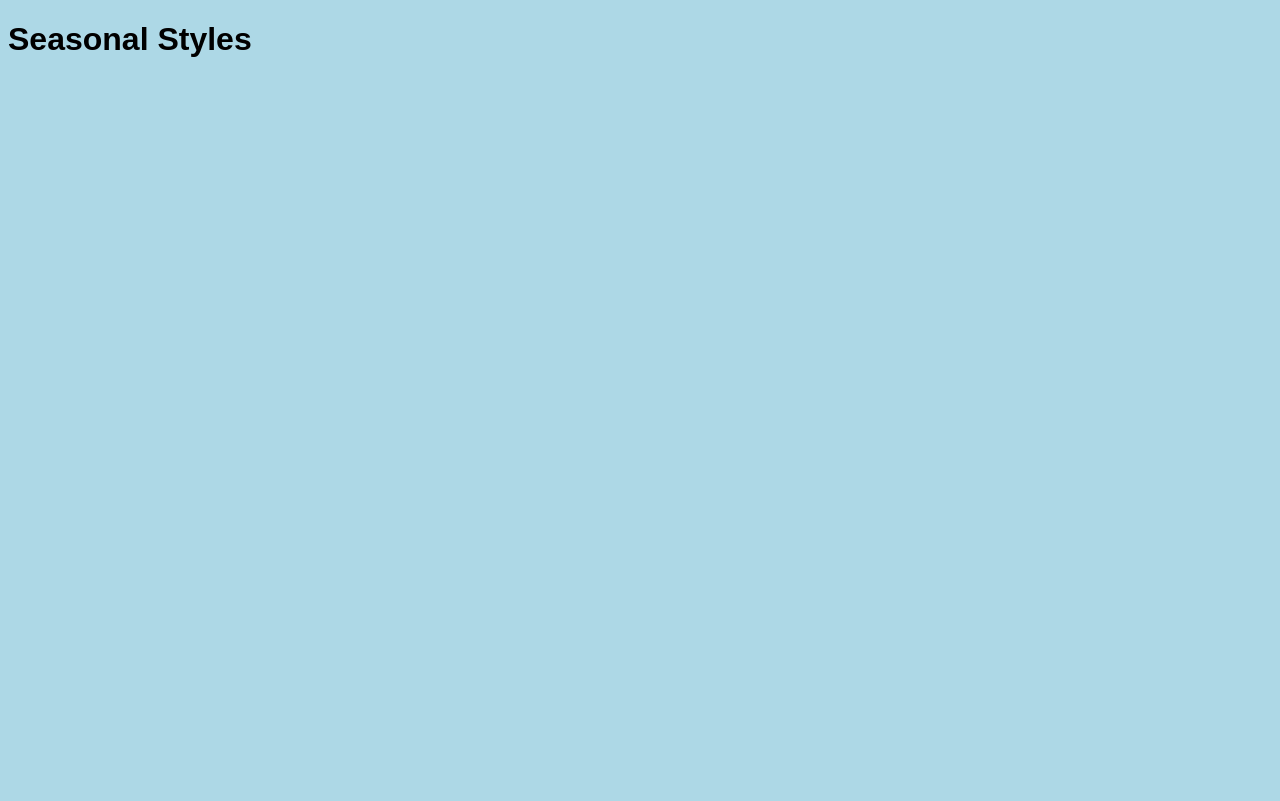
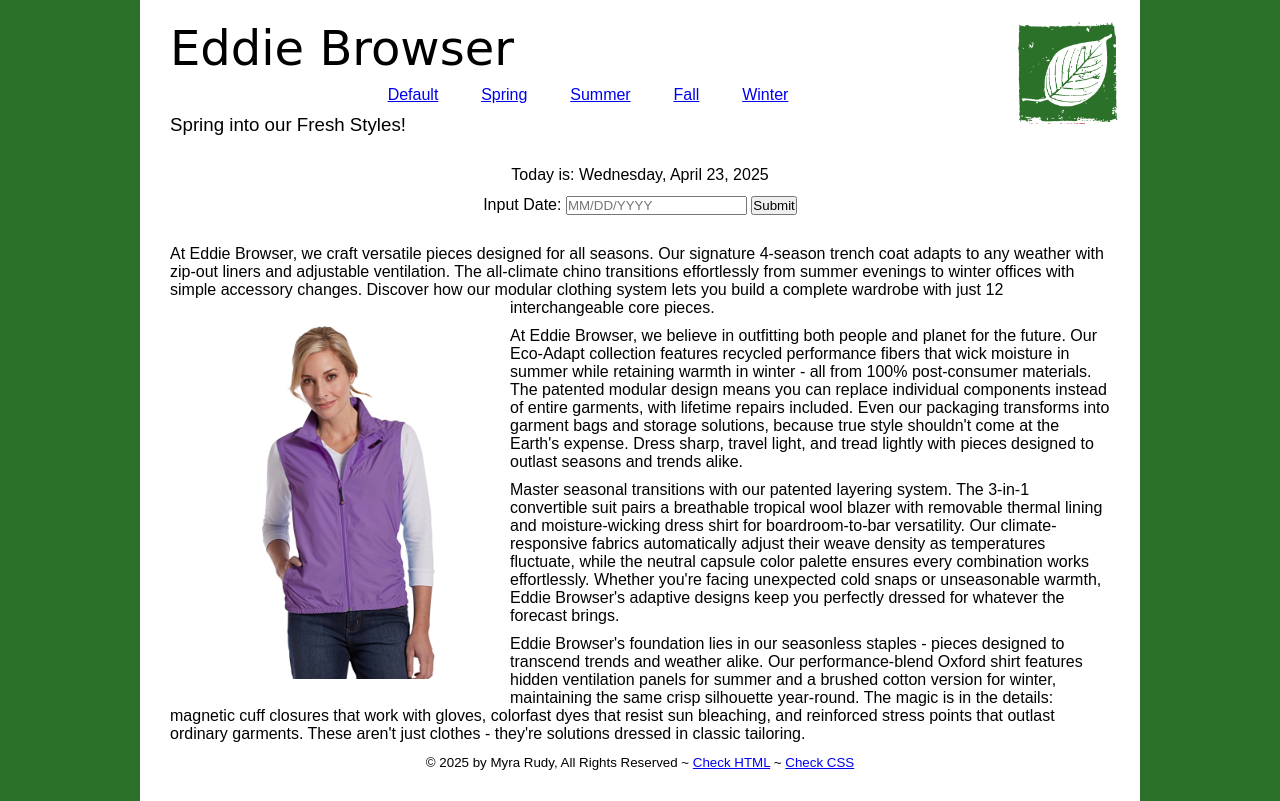
Before and after one commit to n1ji/it122-seasonal-styles, a plain HTML site: page index.html in a window 1280 px wide. Drawn offline with nearby package versions, Linux system fonts and the light colour scheme; a web font is replaced by a local one.

Commit message:
Add seasonal styling and date display functionality
- Implemented a function to display the current date in a formatted manner.
- Added seasonal styling based on the current date or user selection.
- Created a manual season selection feature with clickable links.
- Included a date form submission to determine the season based on user input.
- Updated the page's background color, logo, and header text according to the selected season.

```diff
--- /dev/null
+++ b/css/default.css
@@ -0,0 +1,98 @@
+.masthead {
+  font-family: "Damion", cursive; /* required for google font */
+  font-size: 3em;
+}
+
+#logo {
+  float: right;
+  padding: 2px;
+  max-width: 100px; /* actual size of image */
+  width: 20%; /* approximate size taken on screen in maximum view */
+}
+
+#wear {
+  float: left;
+  padding: 20px;
+  max-width: 300px; /* actual size of image */
+  width: 33%; /* approximate size taken on screen in maximum view */
+}
+
+.formSection {
+  padding: 20px;
+  display: flex;
+  flex-direction: column;
+  align-items: center;
+  justify-content: center;
+  gap: 12px;
+}
+
+ul.colors {
+  display: inline-block;
+  margin-left: 5%;
+}
+
+* {
+  padding: 0;
+  margin: 0;
+}
+html {
+  background-color: #ccc;
+}
+
+body {
+  font-family: Arial, Helvetica, sans-serif;
+  max-width: 960px; /* keeps from getting too large on wide screen */
+  width: 90%; /* shrink to fit screen */
+  margin: auto; /* center in html element */
+  background-color: #fff;
+  padding: 20px;
+  min-height: 100%; /* keeps from getting too large on wide screen */
+  color: black;
+}
+
+img.flexible {
+  float: right;
+  padding: 20px;
+  max-width: 300px; /* actual size of image */
+  width: 33%; /* approximate size taken on screen in maximum view */
+}
+
+p {
+  margin: 10px;
+}
+
+h1,
+h2,
+h3,
+h4,
+h5,
+h6 {
+  font-weight: normal;
+  margin: 10px;
+}
+
+h1.masthead {
+  margin-top: 0;
+}
+
+footer {
+  text-align: center;
+  clear: both; /* ride below all items */
+}
+
+nav {
+  text-align: center; /* centers the nav */
+}
+
+nav ul {
+  list-style: none; /* removes the bullets */
+}
+
+nav ul li {
+  display: inline-block; /* makes horizontal, but able to declare margins */
+  margin: 0 2%; /* margin left-right, gets smaller as necessary */
+}
+
+nav a:hover {
+  text-decoration: none;
+}
--- a/index.html
+++ b/index.html
@@ -1,31 +1,65 @@
 <!DOCTYPE html>
 <html lang="en">
-<head>
-    <meta charset="UTF-8">
-    <meta name="viewport" content="width=device-width, initial-scale=1.0">
-    <title>Seasonal Styles</title>
-    <link rel="stylesheet" href="styles.css">
-    <script src="https://code.jquery.com/jquery-latest.js"></script>
-</head>
+ <head>
+     <title>Seasonal Styles</title>
+  <meta charset="utf-8" />
+  <meta name="robots" content="noindex,nofollow" />
+  <meta name="viewport" content="width=device-width" />
+  <link rel="stylesheet" href="css/default.css" />
+  <link href='https://fonts.googleapis.com/css?family=Damion' rel='stylesheet' type='text/css'>
+  <script src="https://code.jquery.com/jquery-latest.js"></script>
+  <style type="text/css">
 
-<body>
-    <h1>Seasonal Styles</h1>
-    <div id="myDiv">
-        <p>I'm inside the div</p>
-        <p>I'm inside the div</p>
-        <p>I'm inside the div</p>
+
+  </style>
+ </head>
+ <body>
+	<header role="banner">
+	    <img src="images/four-seasons.gif" alt="Seasonal Logo Goes Here" class="flexible" id="logo" />
+		<h1 class="masthead">Eddie Browser</h1>
+		<nav>
+			<ul>
+				<li class="seasons"><a href="Default">Default</a></li>
+				<li class="seasons"><a href="Spring">Spring</a></li>
+				<li class="seasons"><a href="Summer">Summer</a></li>
+				<li class="seasons"><a href="Fall">Fall</a></li>
+				<li class="seasons"><a href="Winter">Winter</a></li>
+			</ul>
+		</nav>
+	</header>
+
+   <main class="wrapper">
+    <header><h3>Outfitter for All Seasons!</h3></header>
+    <div class="formSection">
+        <div id="currentDate"></div>
+        <form id="dateForm">
+            <label for="dateField">
+                Input Date: <input type="text" name="dateField" id="dateField" placeholder="MM/DD/YYYY" />
+            </label>
+            <input type="submit" value="Submit" />
+        </form>
     </div>
-</body>
-<script>
-    $("document").ready(function() {
-        $theDiv = $("div#myDiv")
-
-        $theDiv
-        .css("background-color", "blue")
-        .css("border", "2px solid black")
-        .html("<h1>Seasonal Styles</h1>")
-        .append("<p>Welcome to the Seasonal Styles page!</p>")
-        .fadeOut(3000);
-    });
-</script>
+    <p>
+        At Eddie Browser, we craft versatile pieces designed for all seasons. Our signature 4-season trench coat adapts to any weather with zip-out liners and adjustable ventilation. The all-climate chino transitions effortlessly from summer evenings to winter offices with simple accessory changes. Discover how our modular clothing system lets you build a complete wardrobe with just 12 interchangeable core pieces.
+    <img src="images/300x400.png" alt="Season Wear Goes Here" id="wear" />
+    </p>
+    <p>
+        At Eddie Browser, we believe in outfitting both people and planet for the future. Our Eco-Adapt collection features recycled performance fibers that wick moisture in summer while retaining warmth in winter - all from 100% post-consumer materials. The patented modular design means you can replace individual components instead of entire garments, with lifetime repairs included. Even our packaging transforms into garment bags and storage solutions, because true style shouldn't come at the Earth's expense. Dress sharp, travel light, and tread lightly with pieces designed to outlast seasons and trends alike.
+    </p>
+    <p>
+        Master seasonal transitions with our patented layering system. The 3-in-1 convertible suit pairs a breathable tropical wool blazer with removable thermal lining and moisture-wicking dress shirt for boardroom-to-bar versatility. Our climate-responsive fabrics automatically adjust their weave density as temperatures fluctuate, while the neutral capsule color palette ensures every combination works effortlessly. Whether you're facing unexpected cold snaps or unseasonable warmth, Eddie Browser's adaptive designs keep you perfectly dressed for whatever the forecast brings.
+    </p>
+    <p>
+        Eddie Browser's foundation lies in our seasonless staples - pieces designed to transcend trends and weather alike. Our performance-blend Oxford shirt features hidden ventilation panels for summer and a brushed cotton version for winter, maintaining the same crisp silhouette year-round. The magic is in the details: magnetic cuff closures that work with gloves, colorfast dyes that resist sun bleaching, and reinforced stress points that outlast ordinary garments. These aren't just clothes - they're solutions dressed in classic tailoring.
+    </p>
+    <footer>
+    <p><small>&copy; 2025 by
+        Myra Rudy, All Rights Reserved ~
+        <a id="html-checker" href="#">Check HTML</a> ~
+        <a id="css-checker" href="#">Check CSS</a></small>
+    </p>
+    </footer>
+  </main>
+  <script src="js/main.js"></script>
+  </body>
 </html>
--- /dev/null
+++ b/js/main.js
@@ -0,0 +1,97 @@
+function displayCurrentDate() {
+    const now = new Date();
+    const options = {
+        weekday: 'long',
+        year: 'numeric',
+        month: 'long',
+        day: 'numeric'
+    };
+    const formattedDate = now.toLocaleDateString('en-US', options);
+    $('#currentDate').text(`Today is: ${formattedDate}`);
+}
+
+$(document).ready(function() {
+    displayCurrentDate();
+    $("#html-checker").attr("href", "https://validator.w3.org/nu/?doc=" + location.href);
+    $("#css-checker").attr("href", "https://jigsaw.w3.org/css-validator/validator?uri=" + location.href);
+
+    function applySeason(season) {
+        $('.seasons').removeClass('active');
+
+        $(`.seasons a:contains("${season}")`).parent().addClass('active');
+
+        switch(season) {
+            case 'Spring':
+                $('html').css('background-color', '#2B7129');
+                $('#logo').attr('src', 'images/spring.gif');
+                $('#wear').attr('src', 'images/spring-wear.jpg');
+                $('main.wrapper header h3').text('Spring into our Fresh Styles!');
+                break;
+
+            case 'Summer':
+                $('html').css('background-color', '#EBA52B');
+                $('#logo').attr('src', 'images/summer.gif');
+                $('#wear').attr('src', 'images/summer-wear.jpg');
+                $('main.wrapper header h3').text('Soak up our Summer Deals!');
+                break;
+
+            case 'Fall':
+                $('html').css('background-color', '#A81124');
+                $('#logo').attr('src', 'images/fall.gif');
+                $('#wear').attr('src', 'images/fall-wear.jpg');
+                $('main.wrapper header h3').text('Fall in Love with our Autumn Collection!');
+                break;
+
+            case 'Winter':
+                $('html').css('background-color', '#005393');
+                $('#logo').attr('src', 'images/winter.gif');
+                $('#wear').attr('src', 'images/winter-wear.jpg');
+                $('main.wrapper header h3').text('Warm up with our Winter Specials!');
+                break;
+
+            default:
+                $('html').css('background-color', '#ccc');
+                $('#logo').attr('src', 'images/four-seasons.gif');
+                $('#wear').attr('src', 'images/300x400.png');
+                $('main.wrapper header h3').text('Outfitter for All Seasons!');
+        }
+    }
+
+    // Get season from date
+    function getSeasonFromDate(date) {
+        const month = date.getMonth() + 1;
+        if (month >= 3 && month <= 5) return 'Spring';
+        if (month >= 6 && month <= 8) return 'Summer';
+        if (month >= 9 && month <= 11) return 'Fall';
+        return 'Winter';
+    }
+
+    // Manual season selection
+    $('.seasons a').on('click', function(e) {
+        e.preventDefault();
+        applySeason($(this).text());
+    });
+
+    // Date form submission
+    $('#dateForm').on('submit', function(e) {
+        e.preventDefault();
+        const inputDate = new Date($('#dateField').val());
+
+        if (isNaN(inputDate)) {
+            alert('Please enter a valid date (e.g., MM/DD/YYYY)');
+            return;
+        }
+
+        const season = getSeasonFromDate(inputDate);
+        applySeason(season);
+
+        const today = new Date();
+        const message = inputDate > today ?
+            `Our future ${season} collection will be perfect for ${inputDate.toLocaleDateString()}!` :
+            `Our ${season} collection was ideal for ${inputDate.toLocaleDateString()}!`;
+        alert(message);
+    });
+
+    // Initialize with current season
+    applySeason(getSeasonFromDate(new Date()));
+});
--- a/styles.css
+++ /dev/null
@@ -1,11 +0,0 @@
-body {
-    background-color: lightblue;
-    font-family: Arial, sans-serif;
-}
-#myDiv {
-    width: 300px;
-    height: 200px;
-    margin: 20px auto;
-    padding: 10px;
-    text-align: center;
-}
```
Also changed, not shown: images/300x400.png (added), images/fall-wear.jpg (added), images/fall.gif (added), images/four-seasons.gif (added), images/spring-wear.jpg (added), images/spring.gif (added), images/summer-wear.jpg (added), images/summer.gif (added), images/winter-wear.jpg (added), images/winter.gif (added), 1 other file.
